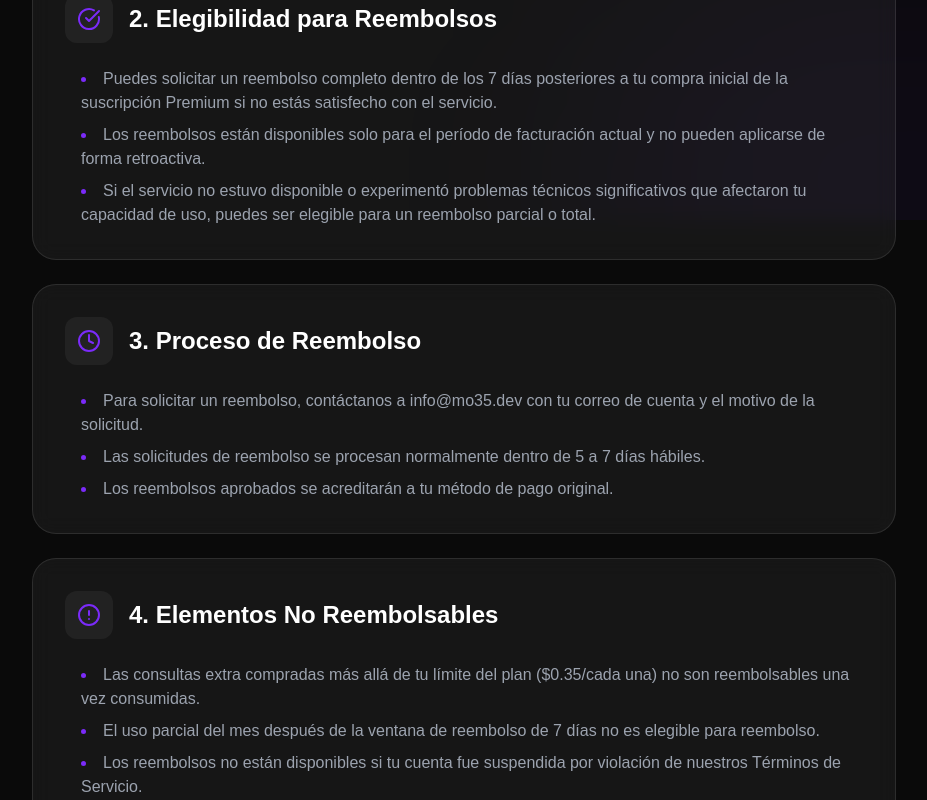
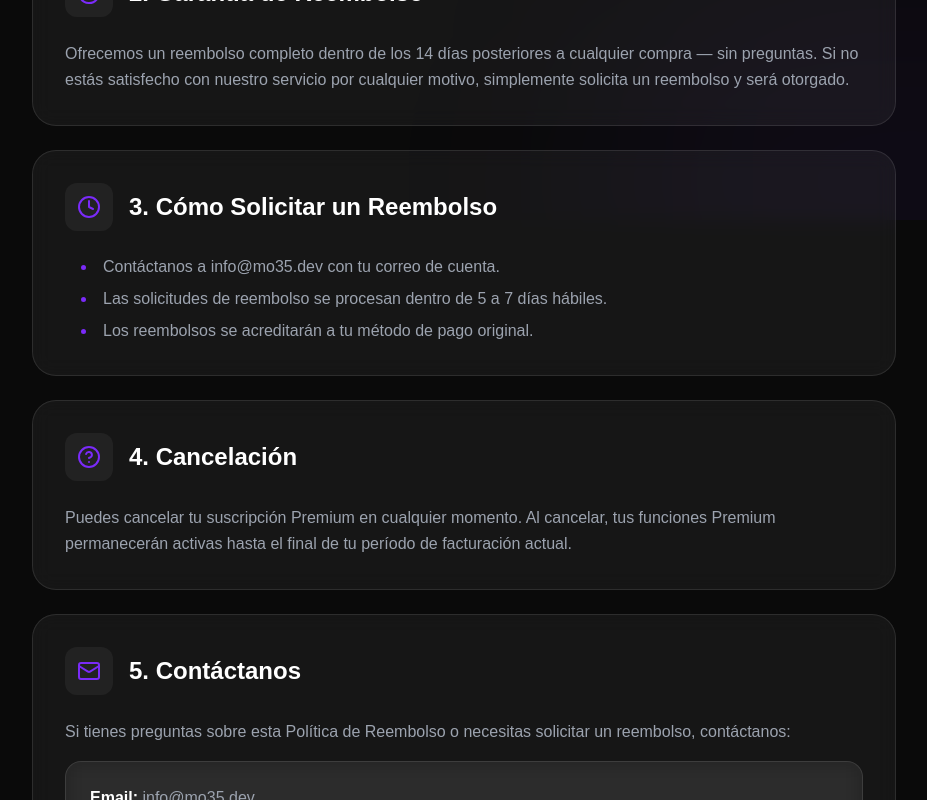
Before and after one commit to ithesk/mo35web, a Next.js app: page /refund in a window 1280 px wide. Shown: the part 580-1380 px from the top of the page, without its empty margins (176-1103 px from the left). Built offline with nearby package versions, Linux system fonts and the light colour scheme.

Commit message:
Fix refund policy for Paddle compliance
- Increase refund window from 7 to 14 days
- Remove all qualifiers and exceptions (Paddle requirement)
- Simplify to unconditional "no questions asked" refund policy
- Remove non-refundable items section

```diff
--- a/src/app/refund/page.tsx
+++ b/src/app/refund/page.tsx
@@ -2,7 +2,7 @@
 
 import React, { useState } from 'react';
 import Link from 'next/link';
-import { ArrowLeft, RotateCcw, Clock, AlertCircle, CheckCircle, Mail, HelpCircle } from 'lucide-react';
+import { ArrowLeft, RotateCcw, Clock, CheckCircle, Mail, HelpCircle } from 'lucide-react';
 
 const t = {
   en: {
@@ -14,46 +14,31 @@ const t = {
       {
         icon: 'info',
         title: '1. Overview',
-        content: 'This Refund Policy outlines the terms under which Mo35 ("we", "us", "our") processes refund requests for the Premium subscription plan. We strive to ensure customer satisfaction with our IMEI checking service.',
+        content: 'This Refund Policy outlines the terms under which Mo35 ("we", "us", "our") processes refund requests for the Premium subscription plan. Your satisfaction is our priority.',
       },
       {
         icon: 'check',
-        title: '2. Eligibility for Refunds',
-        content: null,
-        list: [
-          'You may request a full refund within 7 days of your initial Premium subscription purchase if you are not satisfied with the service.',
-          'Refunds are available only for the current billing period and cannot be applied retroactively.',
-          'If the service was unavailable or experienced significant technical issues affecting your ability to use it, you may be eligible for a partial or full refund.',
-        ],
+        title: '2. Refund Guarantee',
+        content: 'We offer a full refund within 14 days of any purchase — no questions asked. If you are not satisfied with our service for any reason, simply request a refund and it will be granted.',
       },
       {
         icon: 'clock',
-        title: '3. Refund Process',
+        title: '3. How to Request a Refund',
         content: null,
         list: [
-          'To request a refund, contact us at info@mo35.dev with your account email and reason for the request.',
-          'Refund requests are typically processed within 5-7 business days.',
-          'Approved refunds will be credited to your original payment method.',
-        ],
-      },
-      {
-        icon: 'alert',
-        title: '4. Non-Refundable Items',
-        content: null,
-        list: [
-          'Extra queries purchased beyond your plan limit ($0.35/each) are non-refundable once consumed.',
-          'Partial month usage after the 7-day refund window is not eligible for refund.',
-          'Refunds are not available if your account was suspended due to violation of our Terms of Service.',
+          'Contact us at info@mo35.dev with your account email.',
+          'Refund requests are processed within 5-7 business days.',
+          'Refunds will be credited to your original payment method.',
         ],
       },
       {
         icon: 'help',
-        title: '5. Cancellation',
-        content: 'You can cancel your Premium subscription at any time. Upon cancellation, your Premium features will remain active until the end of your current billing period. No refund will be issued for the remaining days of the billing period after the 7-day window.',
+        title: '4. Cancellation',
+        content: 'You can cancel your Premium subscription at any time. Upon cancellation, your Premium features will remain active until the end of your current billing period.',
       },
       {
         icon: 'mail',
-        title: '6. Contact Us',
+        title: '5. Contact Us',
         content: 'If you have questions about this Refund Policy or need to request a refund, please contact us:',
         contact: true,
       },
@@ -70,46 +55,31 @@ const t = {
       {
         icon: 'info',
         title: '1. Descripción General',
-        content: 'Esta Política de Reembolso describe los términos bajo los cuales Mo35 ("nosotros", "nuestro") procesa las solicitudes de reembolso para el plan de suscripción Premium. Nos esforzamos por garantizar la satisfacción del cliente con nuestro servicio de verificación IMEI.',
+        content: 'Esta Política de Reembolso describe los términos bajo los cuales Mo35 ("nosotros", "nuestro") procesa las solicitudes de reembolso para el plan de suscripción Premium. Tu satisfacción es nuestra prioridad.',
       },
       {
         icon: 'check',
-        title: '2. Elegibilidad para Reembolsos',
-        content: null,
-        list: [
-          'Puedes solicitar un reembolso completo dentro de los 7 días posteriores a tu compra inicial de la suscripción Premium si no estás satisfecho con el servicio.',
-          'Los reembolsos están disponibles solo para el período de facturación actual y no pueden aplicarse de forma retroactiva.',
-          'Si el servicio no estuvo disponible o experimentó problemas técnicos significativos que afectaron tu capacidad de uso, puedes ser elegible para un reembolso parcial o total.',
-        ],
+        title: '2. Garantía de Reembolso',
+        content: 'Ofrecemos un reembolso completo dentro de los 14 días posteriores a cualquier compra — sin preguntas. Si no estás satisfecho con nuestro servicio por cualquier motivo, simplemente solicita un reembolso y será otorgado.',
       },
       {
         icon: 'clock',
-        title: '3. Proceso de Reembolso',
+        title: '3. Cómo Solicitar un Reembolso',
         content: null,
         list: [
-          'Para solicitar un reembolso, contáctanos a info@mo35.dev con tu correo de cuenta y el motivo de la solicitud.',
-          'Las solicitudes de reembolso se procesan normalmente dentro de 5 a 7 días hábiles.',
-          'Los reembolsos aprobados se acreditarán a tu método de pago original.',
-        ],
-      },
-      {
-        icon: 'alert',
-        title: '4. Elementos No Reembolsables',
-        content: null,
-        list: [
-          'Las consultas extra compradas más allá de tu límite del plan ($0.35/cada una) no son reembolsables una vez consumidas.',
-          'El uso parcial del mes después de la ventana de reembolso de 7 días no es elegible para reembolso.',
-          'Los reembolsos no están disponibles si tu cuenta fue suspendida por violación de nuestros Términos de Servicio.',
+          'Contáctanos a info@mo35.dev con tu correo de cuenta.',
+          'Las solicitudes de reembolso se procesan dentro de 5 a 7 días hábiles.',
+          'Los reembolsos se acreditarán a tu método de pago original.',
         ],
       },
       {
         icon: 'help',
-        title: '5. Cancelación',
-        content: 'Puedes cancelar tu suscripción Premium en cualquier momento. Al cancelar, tus funciones Premium permanecerán activas hasta el final de tu período de facturación actual. No se emitirá reembolso por los días restantes del período de facturación después de la ventana de 7 días.',
+        title: '4. Cancelación',
+        content: 'Puedes cancelar tu suscripción Premium en cualquier momento. Al cancelar, tus funciones Premium permanecerán activas hasta el final de tu período de facturación actual.',
       },
       {
         icon: 'mail',
-        title: '6. Contáctanos',
+        title: '5. Contáctanos',
         content: 'Si tienes preguntas sobre esta Política de Reembolso o necesitas solicitar un reembolso, contáctanos:',
         contact: true,
       },
@@ -123,7 +93,7 @@ const icons: Record<string, React.ReactNode> = {
   info: <RotateCcw size={24} />,
   check: <CheckCircle size={24} />,
   clock: <Clock size={24} />,
-  alert: <AlertCircle size={24} />,
+
   help: <HelpCircle size={24} />,
   mail: <Mail size={24} />,
 };
```
